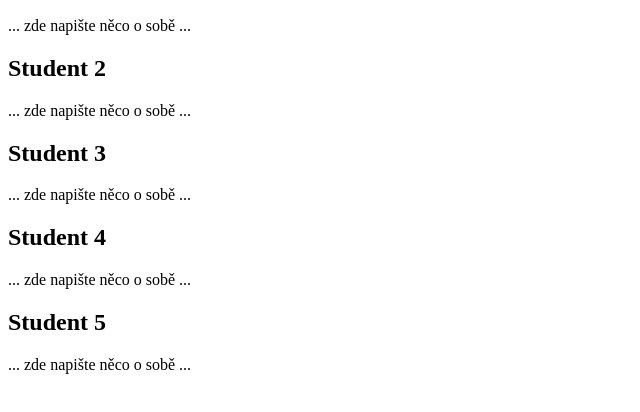
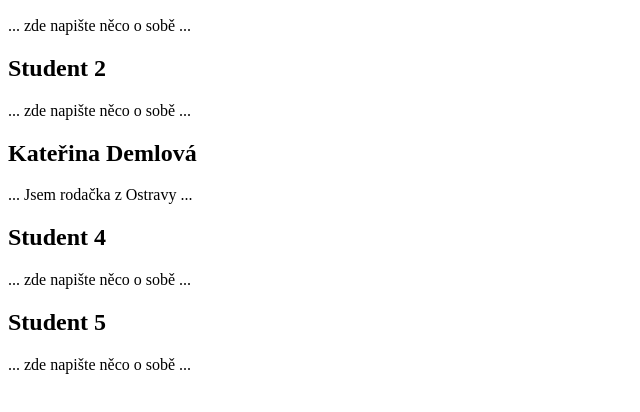
Before and after one commit to MFarka7/Error_5, a plain HTML site: page index.html in a window 1280 px wide. Shown: the part 110-522 px from the top of the page, without its empty margins (0-640 px from the left). Drawn offline with Linux system fonts and the light colour scheme.

Commit message:
Změna titulu a popisu

```diff
--- a/index.html
+++ b/index.html
@@ -22,8 +22,8 @@
     </section>
 
     <section id="KaterinaD">
-        <h2>Student 3</h2>
-        <p>... zde napište něco o sobě ...</p>
+        <h2>Kateřina Demlová</h2>
+        <p>... Jsem rodačka z Ostravy ...</p>
     </section>
 
     <section id="VeronikaS">
```
